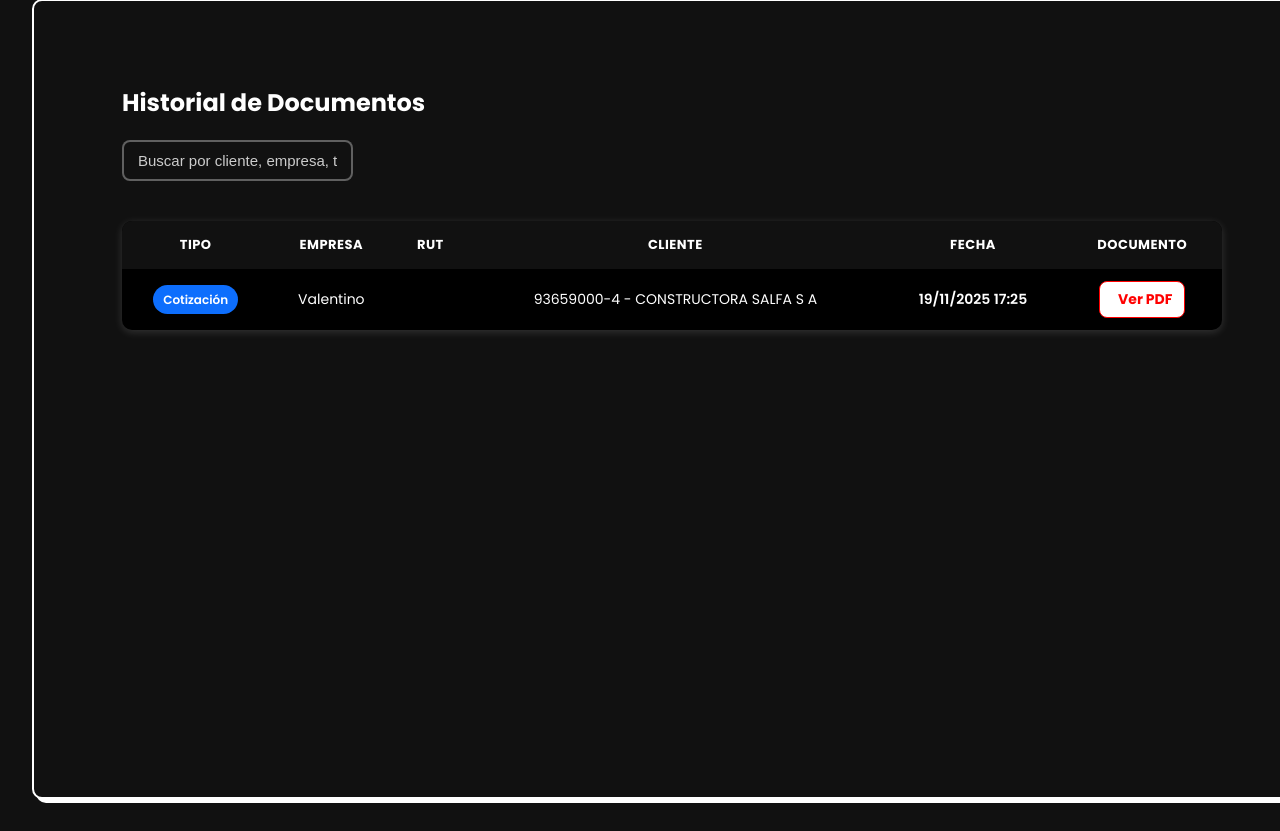
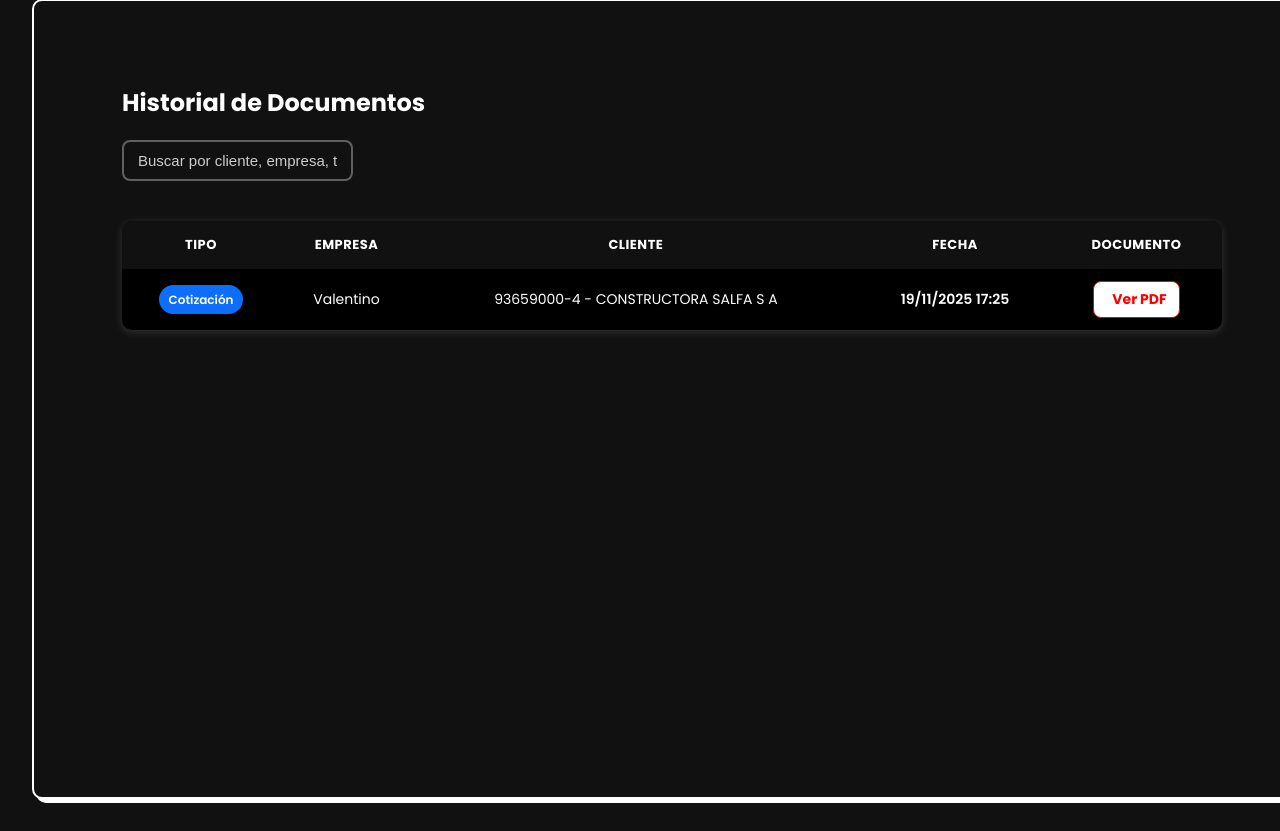
Before and after one commit to c-adg/system_mn, a Django app: page /historial/ in a window 1280 px wide. Shown: the part 97-928 px from the top of the page. Run offline with Django 5.2, Linux system fonts and the light colour scheme; data comes from the database, SQL or seed files in the repository.

Commit message:
commit11

```diff
--- a/mixnow/app/templates/clientes/historial.html
+++ b/mixnow/app/templates/clientes/historial.html
@@ -20,7 +20,6 @@
                 <tr>
                     <th>Tipo</th>
                     <th>Empresa</th>
-                    <th>RUT</th>
                     <th>Cliente</th>
                     <th>Fecha</th>
                     <th>Documento</th>
@@ -39,14 +38,6 @@
                     </td>
 
                     <td>{{ item.empresa }}</td>
-
-                    <td>
-                        {% if item.tipo == "cotizacion" %}
-                            {{ item.cotizacion.rut_cliente }}
-                        {% else %}
-                            {{ item.estado_pago.rut_cliente }}
-                        {% endif %}
-                    </td>
 
                     <td>
                         {% if item.tipo == "cotizacion" %}
```
